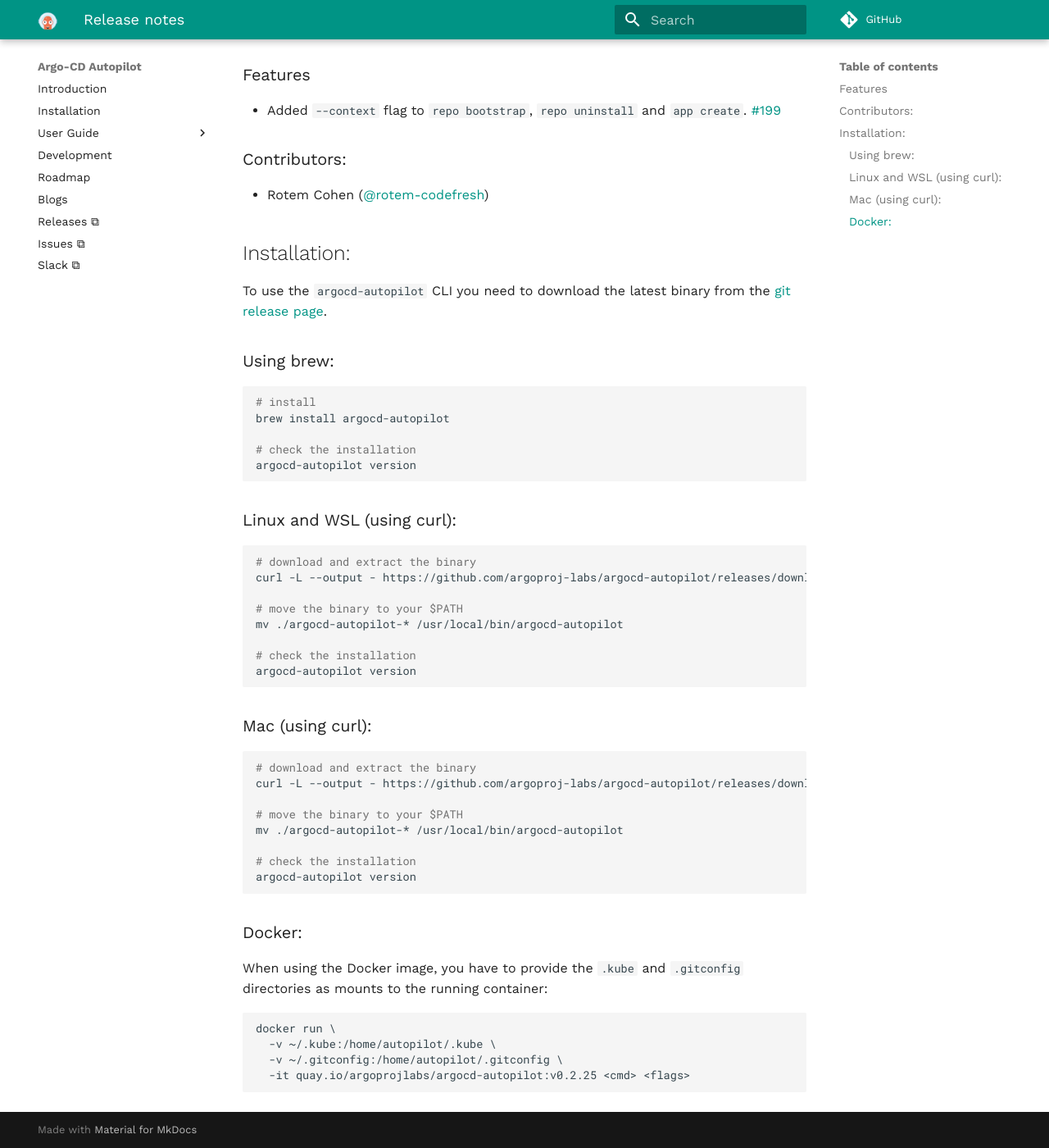
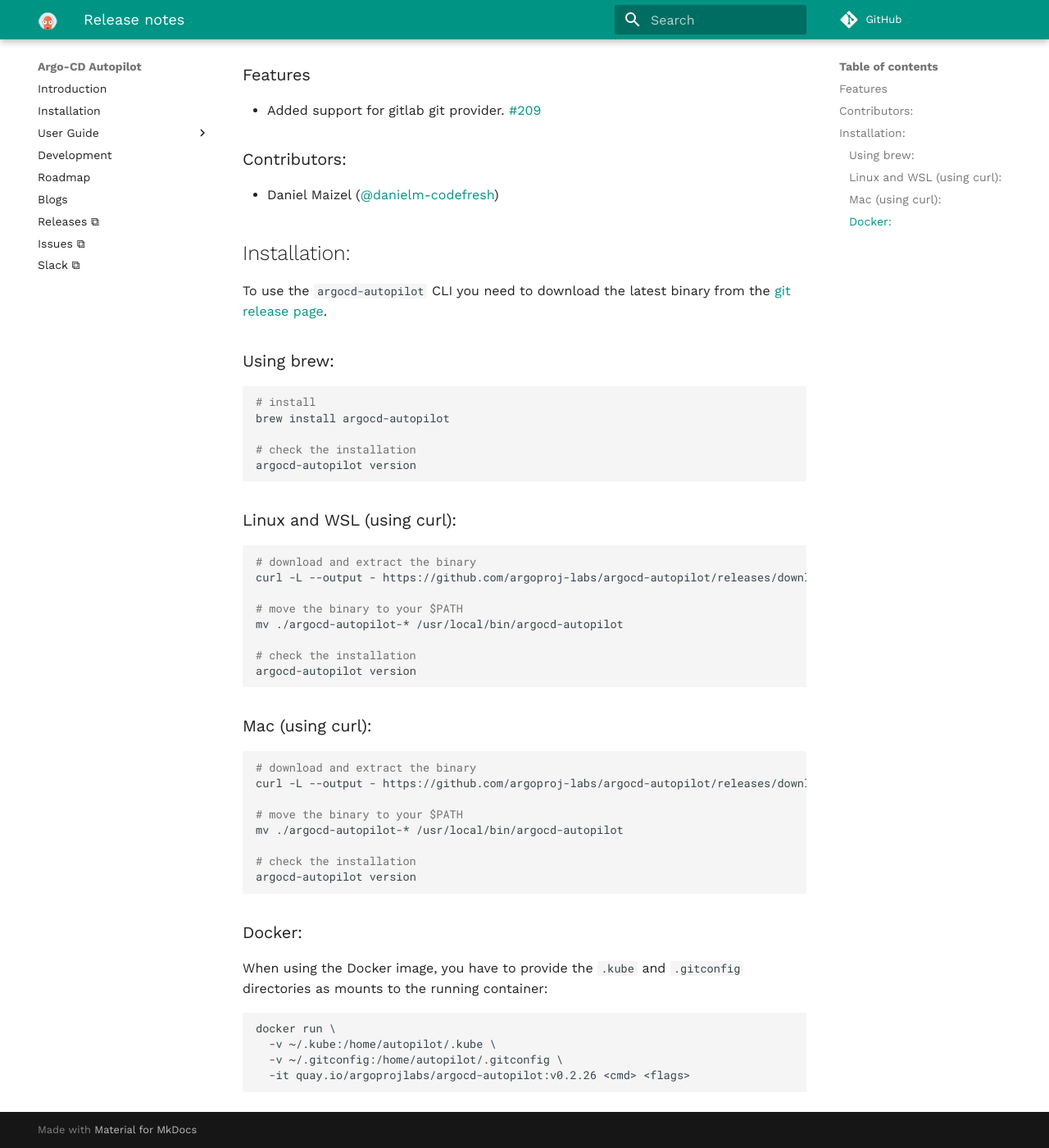
Before and after one commit to argoproj-labs/argocd-autopilot, an MkDocs documentation site: the page built from docs/releases/release_notes.md, in a window 1280 px wide and 1400 px high, scrolled down 153 px. Shown: the whole window at 82% size. Built offline with MkDocs 1.6.1 and Material for MkDocs 9.7.7, drawn with Linux system fonts in a browser that asks for light colours; comment, search, counter and statistics services are not loaded.

Commit message:
release v0.2.26

````diff
--- a/docs/releases/release_notes.md
+++ b/docs/releases/release_notes.md
@@ -1,8 +1,8 @@
 ### Features
-* Added `--context` flag to `repo bootstrap`, `repo uninstall` and `app create`. [#199](https://github.com/argoproj-labs/argocd-autopilot/pull/199)
+* Added support for gitlab git provider. [#209](https://github.com/argoproj-labs/argocd-autopilot/pull/209)
 
 ### Contributors:
-- Rotem Cohen ([@rotem-codefresh](https://github.com/rotem-codefresh))
+- Daniel Maizel ([@danielm-codefresh](https://github.com/danielm-codefresh))
 
 ## Installation:
 
@@ -20,7 +20,7 @@ argocd-autopilot version
 ### Linux and WSL (using curl):
 ```bash
 # download and extract the binary
-curl -L --output - https://github.com/argoproj-labs/argocd-autopilot/releases/download/v0.2.25/argocd-autopilot-linux-amd64.tar.gz | tar zx
+curl -L --output - https://github.com/argoproj-labs/argocd-autopilot/releases/download/v0.2.26/argocd-autopilot-linux-amd64.tar.gz | tar zx
 
 # move the binary to your $PATH
 mv ./argocd-autopilot-* /usr/local/bin/argocd-autopilot
@@ -32,7 +32,7 @@ argocd-autopilot version
 ### Mac (using curl):
 ```bash
 # download and extract the binary
-curl -L --output - https://github.com/argoproj-labs/argocd-autopilot/releases/download/v0.2.25/argocd-autopilot-darwin-amd64.tar.gz | tar zx
+curl -L --output - https://github.com/argoproj-labs/argocd-autopilot/releases/download/v0.2.26/argocd-autopilot-darwin-amd64.tar.gz | tar zx
 
 # move the binary to your $PATH
 mv ./argocd-autopilot-* /usr/local/bin/argocd-autopilot
@@ -47,5 +47,5 @@ When using the Docker image, you have to provide the `.kube` and `.gitconfig` di
 docker run \
   -v ~/.kube:/home/autopilot/.kube \
   -v ~/.gitconfig:/home/autopilot/.gitconfig \
-  -it quay.io/argoprojlabs/argocd-autopilot:v0.2.25 <cmd> <flags>
+  -it quay.io/argoprojlabs/argocd-autopilot:v0.2.26 <cmd> <flags>
 ```
````
Also changed, not shown: CHANGELOG.md (+5 -0 lines), 1 other file.
